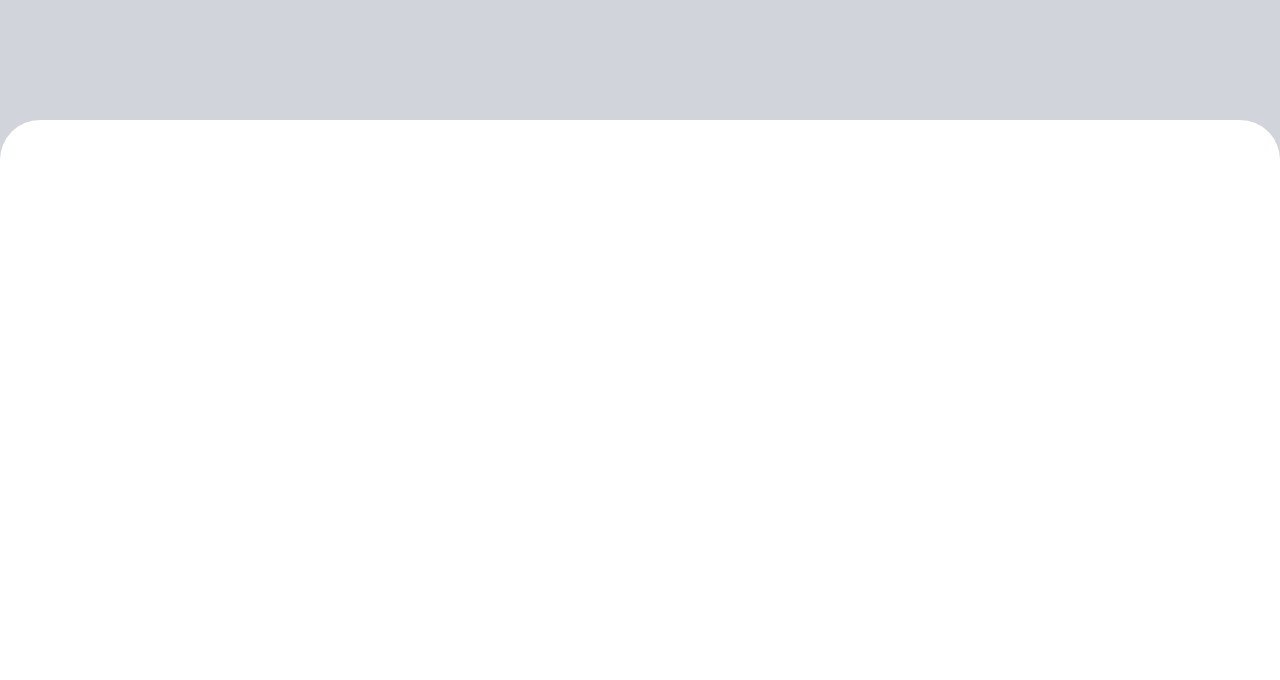
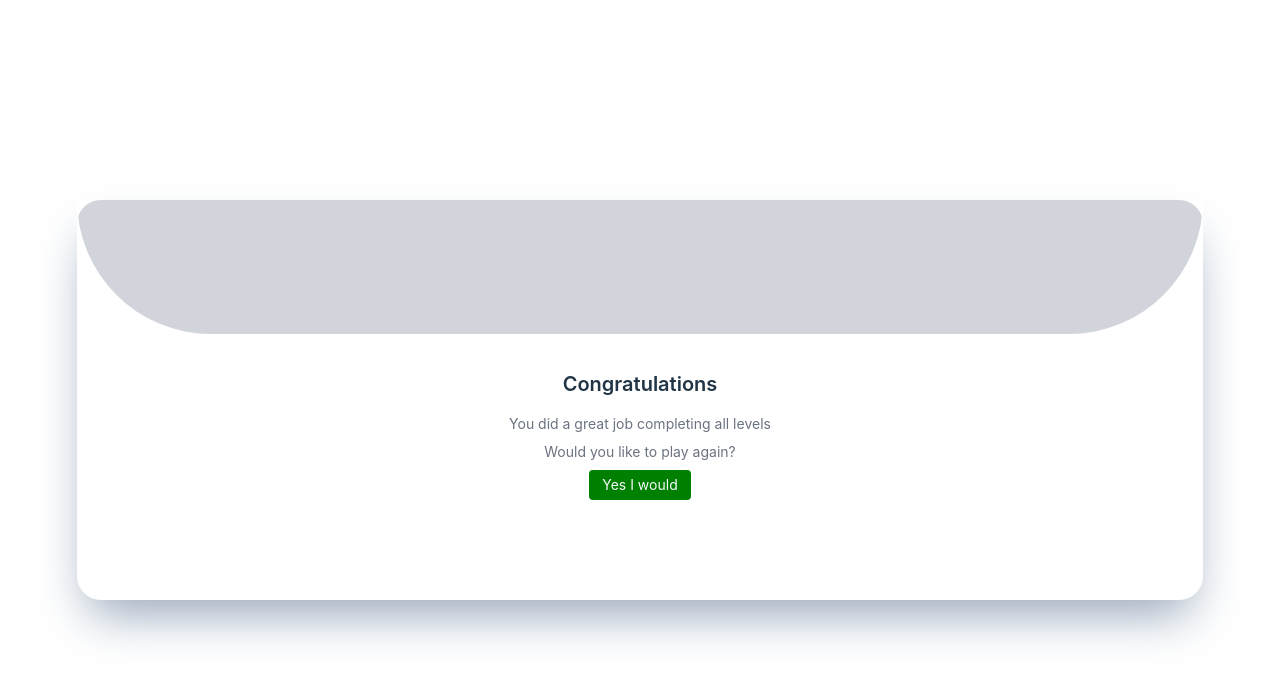
Before and after one commit to Ajinung/flex_stars, a React (Vite) app: page /fin in a window 1280 px wide. Shown: the top 680 px of the page. Built offline with nearby package versions, Linux system fonts and the light colour scheme.

Commit message:
started congrats

```diff
--- a/src/parts/congrats.tsx
+++ b/src/parts/congrats.tsx
@@ -1,10 +1,29 @@
+import { useNavigate } from "react-router-dom";
+
 const Congrats = () => {
+  const navigate = useNavigate();
   return (
-    <div>
-      <div className="relative">
-        <div className="h-40 bg-gray-300"></div>
-        <div className="absolute bottom-0 left-0 w-full">
-          <div className="h-10 bg-white rounded-t-full"></div>
+    <div className="flex justify-center items-center w-screen h-screen">
+      <div className="w-[88%] ">
+        <div className="relative h-[400px] w-full rounded-3xl shadow-2xl shadow-slate-400">
+          <div className="flex py-10 justify-center items-center bg-white"></div>
+          <div className="absolute rounded-tr-3xl flex flex-col gap-5 items-center rounded-tl-3xl overflow-hidden top-0 left-0 h-[300px] w-full">
+            <div className="h-[200px] w-full bg-gray-300 rounded-b-[1000px]" />
+            <div className="flex flex-col justify-center items-center text-center">
+              <div className="text-xl font-[600] my-4">Congratulations</div>
+              <div className="text-sm flex flex-col gap-2 text-gray-500">
+                <div>You did a great job completing all levels</div>
+                <div>Would you like to play again?</div>
+              </div>
+              <button
+                onClick={() => {
+                  navigate("/1");
+                }}
+                className="bg-[green] text-sm mt-2 rounded-[4px] text-slate-50 py-1 px-3 transition-all duration-[350ms] cursor-pointer hover:outline-none focus:outline-none">
+                Yes I would
+              </button>
+            </div>
+          </div>
         </div>
       </div>
     </div>
```
